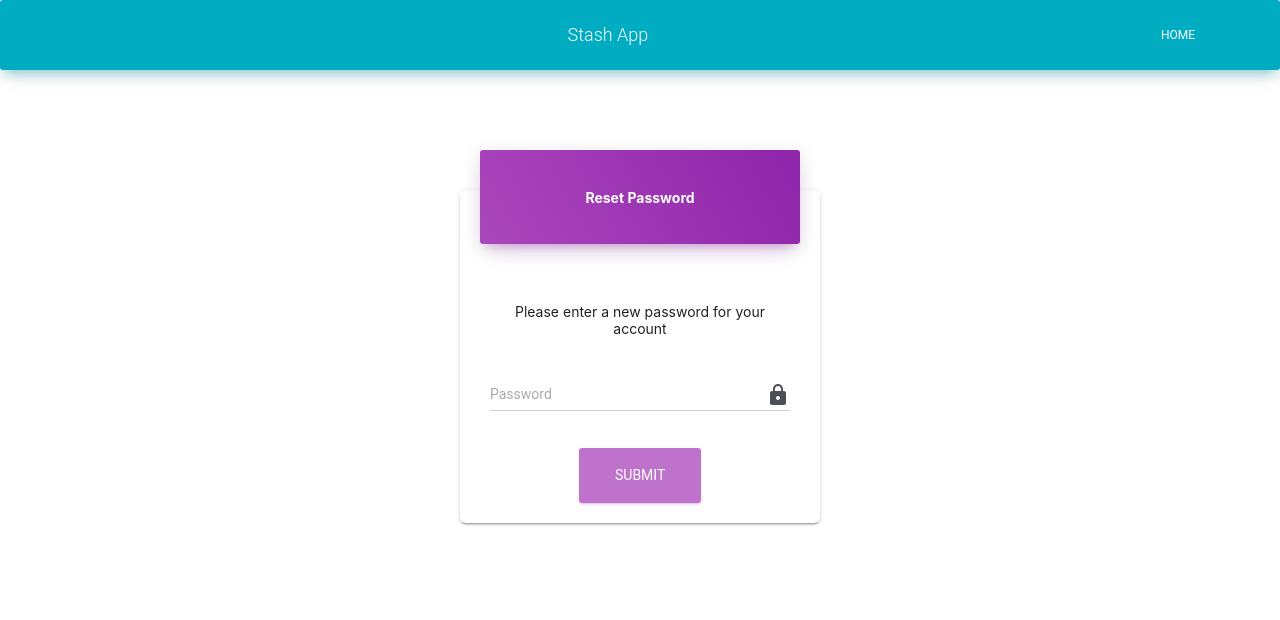
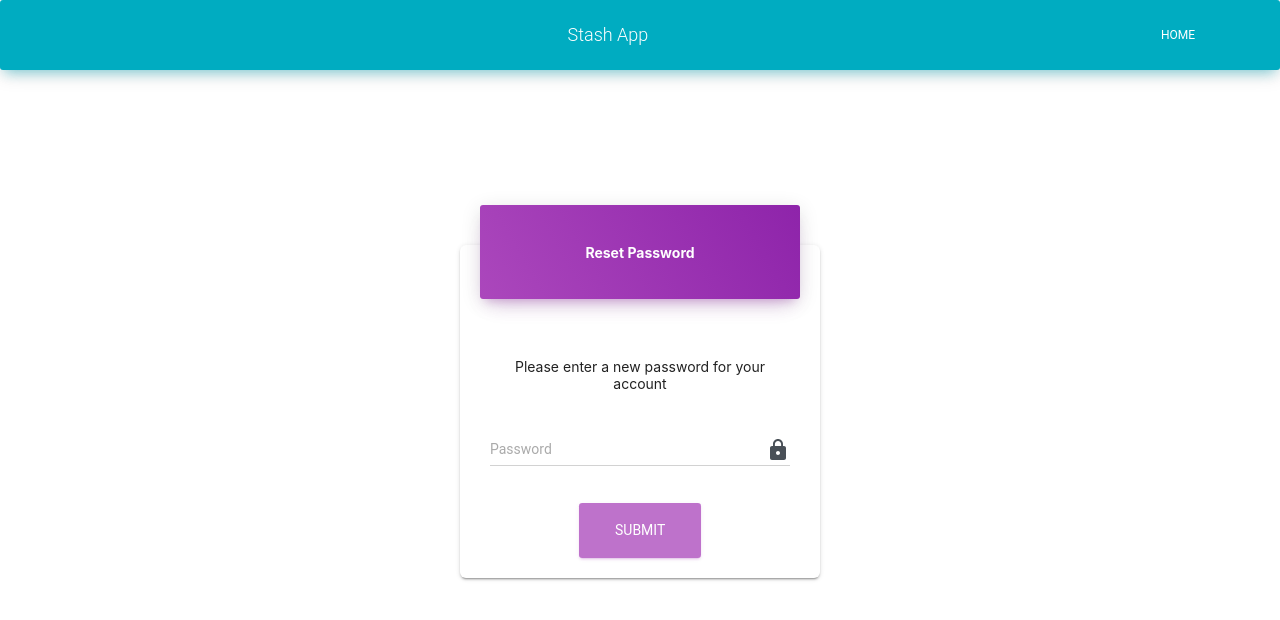
Before and after one commit to ChristopherBeltran/stash-app-client, a React (Create React App) app: page /resetpassword/1 in a window 1280 px wide. Shown: the top 620 px of the page. Built offline with nearby package versions, Linux system fonts and the light colour scheme; no server answers.

Commit message:
Styling fixes for forgot and reset password pages

```diff
--- a/src/index.css
+++ b/src/index.css
@@ -81,11 +81,29 @@ code {
   grid-template-rows: repeat(2, 100px);
 }
 
+#reset-password-page {
+  padding-top: 55px;
+  width: -webkit-fill-available;
+  display: grid;
+  grid-gap: 5px;
+  justify-content: center;
+  grid-template-columns: repeat(auto-fit, minmax(100px, 1fr));
+  grid-template-rows: repeat(2, 100px);
+}
+
 #signup-container {
   width: -webkit-fill-available;
 }
 
 #login-container {
+  width: -webkit-fill-available;
+}
+
+#forgot-password-container {
+  width: -webkit-fill-available;
+}
+
+#reset-password-container {
   width: -webkit-fill-available;
 }
 
```
